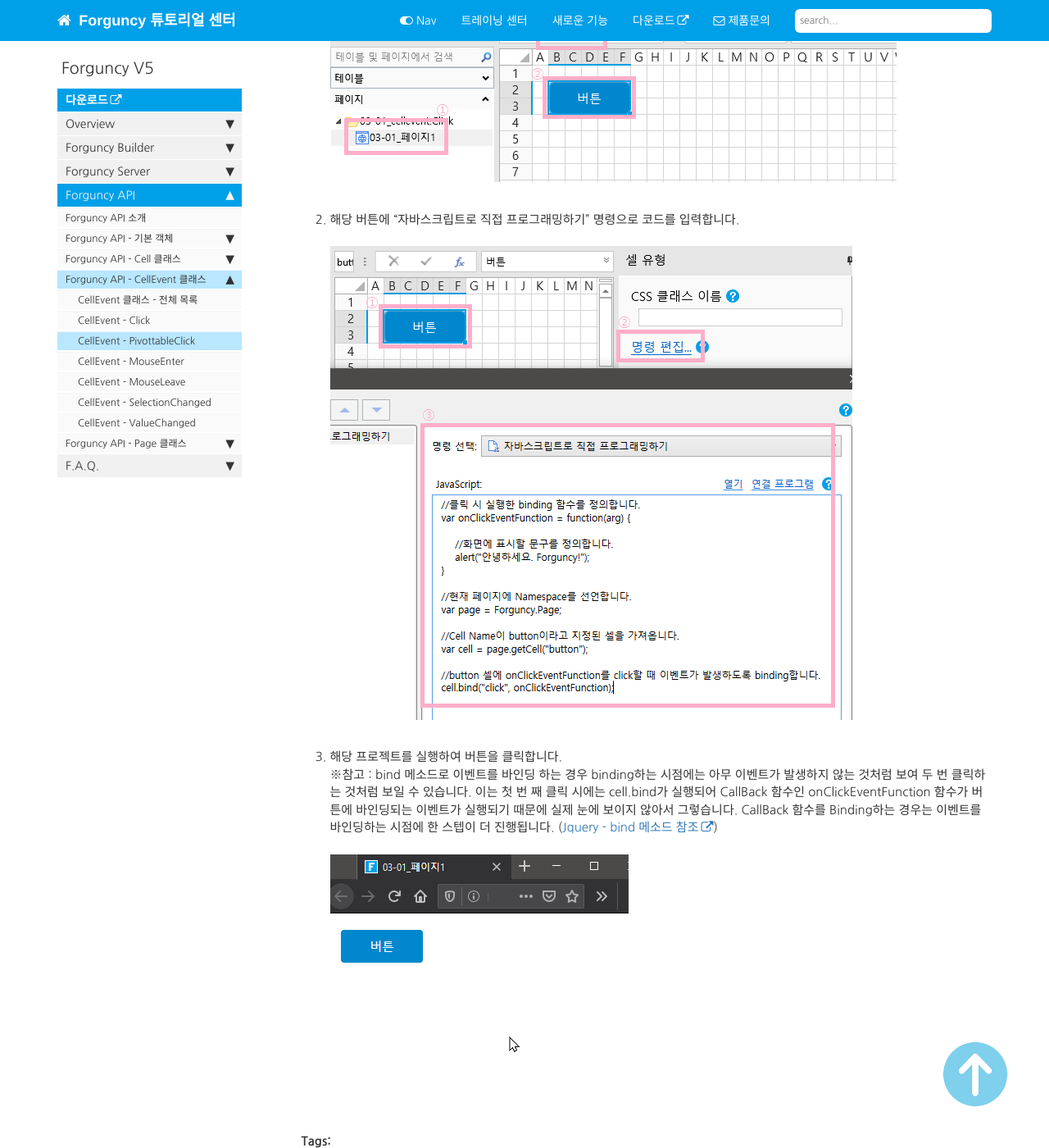
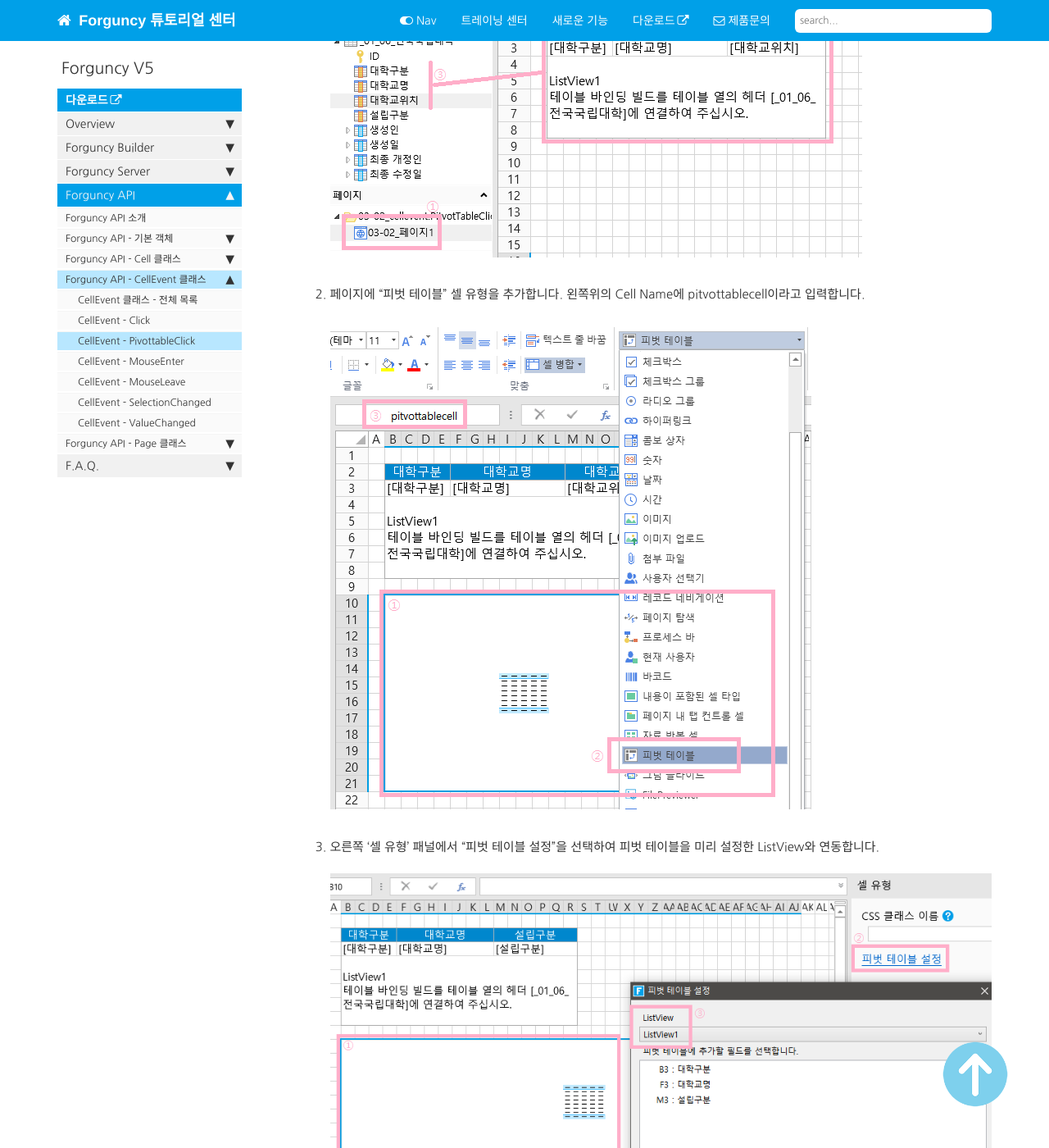
Before and after one commit to Xeppetto/Forguncy-Korea.github.io, a Jekyll site: the page built from pages/forguncy5_03_javascript_api/fgc5jsapi_cellevent_class/fgc5jsapi_cellevent_class_pivottableclick.md, in a window 1280 px wide and 1400 px high, scrolled down 1439 px. Shown: the whole window at 82% size. Built offline with Jekyll 4.4.1, drawn with Linux system fonts in a browser that asks for light colours; comment, search, counter and statistics services are not loaded; some of the changed text lies outside the part shown.

Commit message:
cellevent - pivotTableClick 1
1

```diff
--- a/pages/forguncy5_03_javascript_api/fgc5jsapi_cellevent_class/fgc5jsapi_cellevent_class_pivottableclick.md
+++ b/pages/forguncy5_03_javascript_api/fgc5jsapi_cellevent_class/fgc5jsapi_cellevent_class_pivottableclick.md
@@ -52,19 +52,29 @@
 
 ### Forguncy 사용 예제
 
-1. 페이지 한 개 생성합니다. "버튼" 유형의 셀을 생성하고, 왼쪽위 Cell Name으로 buitton이라고 이름을 지정합니다.
+1. 페이지 한 개 생성하고, ListView를 생성하여 Database Table에 연결합니다.<br />
+    Database에 Table을 생성하고 데이터를 넣는 방법과 ListView를 생성하는 방법 등은 자세한 설명을 생략합니다.
 
-    ![]({{site.url}}/images/forguncy5/ex-ss_cellevent-click01.png)
+    ![]({{site.url}}/images/forguncy5/ex-ss_cellevent-pivottableclick01.png)
     <br /><br />
 
-2. 해당 버튼에 "자바스크립트로 직접 프로그래밍하기" 명령으로 코드를 입력합니다.
+2. 페이지에 "피벗 테이블" 셀 유형을 추가합니다. 왼쪽위의 Cell Name에 pitvottablecell이라고 입력합니다.
 
-    ![]({{site.url}}/images/forguncy5/ex-ss_cellevent-click02.png)
+    ![]({{site.url}}/images/forguncy5/ex-ss_cellevent-pivottableclick02.png)
     <br /><br />
 
-3. 해당 프로젝트를 실행하여 버튼을 클릭합니다.<br />
-    ※참고 : bind 메소드로 이벤트를 바인딩 하는 경우 binding하는 시점에는 아무 이벤트가 발생하지 않는 것처럼 보여 두 번 클릭하는 것처럼 보일 수 있습니다. 이는 첫 번 째 클릭 시에는 cell.bind가 실행되어 CallBack 함수인 onClickEventFunction 함수가 버튼에 바인딩되는 이벤트가 실행되기 때문에 실제 눈에 보이지 않아서 그렇습니다. CallBack 함수를 Binding하는 경우는 이벤트를 바인딩하는 시점에 한 스텝이 더 진행됩니다. ([Jquery - bind 메소드 참조](https://www.w3schools.com/jquery/event_bind.asp))
+3. 오른쪽 '셀 유형' 패널에서 "피벗 테이블 설정"을 선택하여 피벗 테이블을 미리 설정한 ListView와 연동합니다.
 
-    ![]({{site.url}}/images/forguncy5/ex-ss_cellevent-click03.gif)
+    ![]({{site.url}}/images/forguncy5/ex-ss_cellevent-pivottableclick03.png)
+    <br /><br />
+
+4. JS 파일을 생성하고, 오른쪽 패널에서 "페이지 설정 > 사용자 JavaScript"에 해당 JavaScript 파일을 불러오기 합니다.
+
+    ![]({{site.url}}/images/forguncy5/ex-ss_cellevent-pivottableclick04.png)
+    <br /><br />
+
+5. 해당 프로젝트를 실행하여 피벗 테이블을 클릭하면, 팝업창이 화면에 표시됩니다.
+
+    ![]({{site.url}}/images/forguncy5/ex-ss_cellevent-pivottableclick05.gif)
 
 <br /><br />
```
Also changed, not shown: pages/forguncy5_03_javascript_api/fgc5jsapi_cellevent_class/fgc5jsapi_cellevent_class_click.md (+1 -1 lines), images/forguncy5/ex-ss_cellevent-pivottableclick01.png (added), images/forguncy5/ex-ss_cellevent-pivottableclick02.png (added), images/forguncy5/ex-ss_cellevent-pivottableclick03.png (added), images/forguncy5/ex-ss_cellevent-pivottableclick04.png (added), images/forguncy5/ex-ss_cellevent-pivottableclick05.gif (added).
